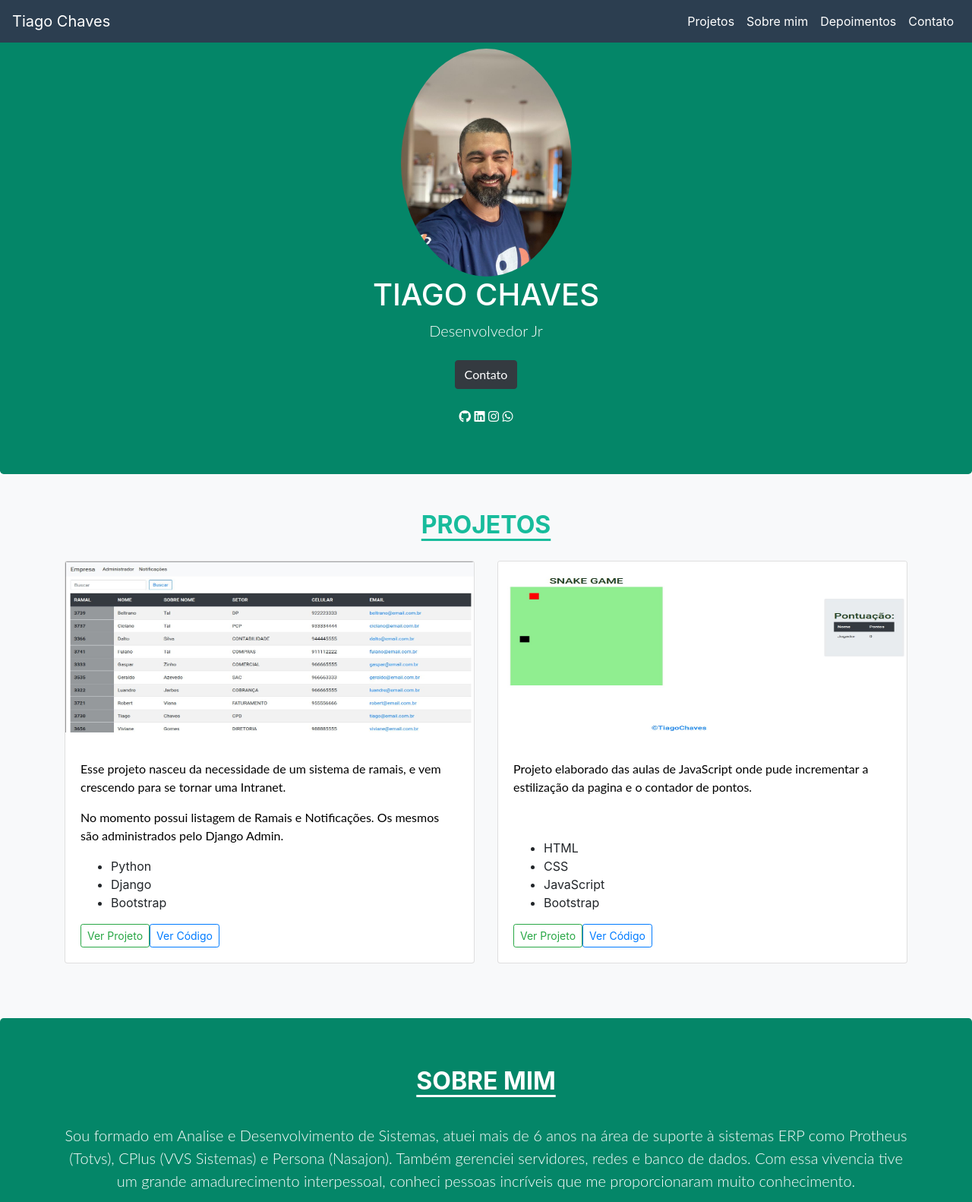
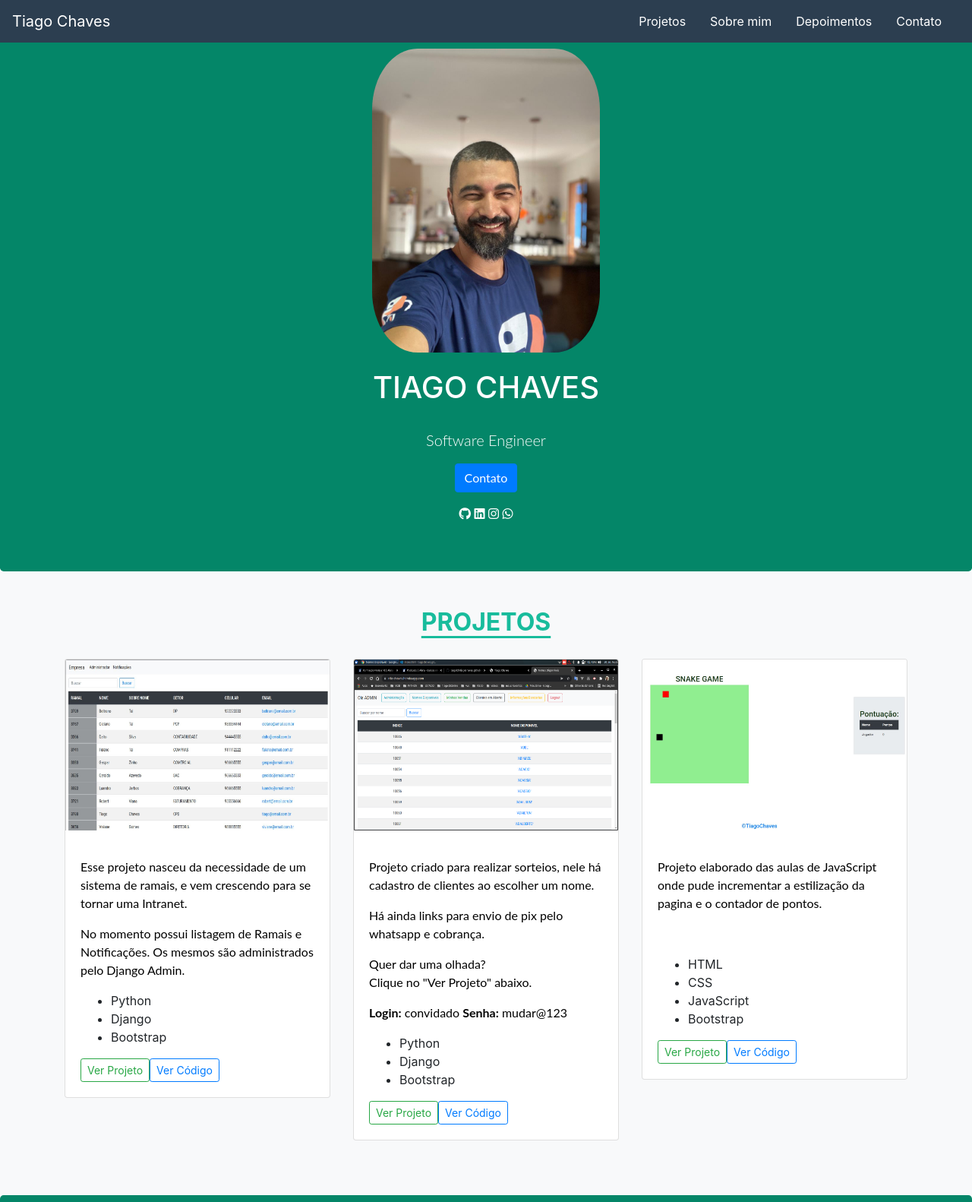
Before and after one commit to tiagolch/tiagochaves.github.io, a plain HTML site: page index.html in a window 1280 px wide. Shown: the top 1582 px of the page at 76% size. Drawn offline with nearby package versions, Linux system fonts and the light colour scheme.

Commit message:
Atulizado projeto e css

```diff
--- a/index.html
+++ b/index.html
@@ -1,4 +1,3 @@
-
 <!DOCTYPE html>
 <html lang="pt-BR">
 
@@ -7,8 +6,11 @@
     <meta name="viewport" content="width=device-width, initial-scale=1, shrink-to-fit=no">
     <meta http-equiv="X-UA-Compatible" content="ie=edge">
     <title>Tiago Chaves</title>
+
+
     <link rel="stylesheet" href="https://maxcdn.bootstrapcdn.com/bootstrap/4.0.0/css/bootstrap.min.css"
         integrity="sha384-Gn5384xqQ1aoWXA+058RXPxPg6fy4IWvTNh0E263XmFcJlSAwiGgFAW/dAiS6JXm" crossorigin="anonymous">
+    <link rel="stylesheet" href="./style.css">
     <script src="https://code.jquery.com/jquery-3.2.1.slim.min.js"
         integrity="sha384-KJ3o2DKtIkvYIK3UENzmM7KCkRr/rE9/Qpg6aAZGJwFDMVNA/GpGFF93hXpG5KkN" crossorigin="anonymous">
         </script>
@@ -20,71 +22,11 @@
         </script>
 
     <script src="https://kit.fontawesome.com/f0e17cbf2f.js" crossorigin="anonymous"></script>
-    <style>
-        p {
-            font-family: Lato, 'Helvetica Neue', Helvetica, Arial, sans-serif;
-        }
 
-        .foto-perfil {
-            height: 300px;
-            max-width: auto;
-            border-radius: 50%;
-        }
-
-        .icones {
-            padding-left: 5px;
-        }
-
-        .navbar {
-            background-color: transparent;
-        }
-
-        .titulosBrancos {
-            text-decoration: underline;
-            text-underline-position: under;
-            padding-bottom: 20px;
-            text-transform: uppercase;
-            font-weight: 700;
-            color: white;
-        }
-
-        .titulosVerdes {
-            text-decoration: underline;
-            text-underline-position: under;
-            padding-bottom: 20px;
-            text-transform: uppercase;
-            font-weight: 700;
-            color: #18bc9c
-        }
-
-        .paragrafoBrancos {
-            color: white !important;
-        }
-
-
-        .jumbotron {
-            margin-bottom: 0px;
-        }
-
-        html {
-            scroll-behavior: smooth;
-        }
-
-        p {
-            color: black !important;
-        }
-
-        .corPrimaria {
-            background-color: #048668;
-        }
-
-        .itemMenu {
-            color: white;
-        }
-    </style>
 </head>
 
 <body>
+    <header>
         <nav class="navbar navbar-expand-md navbar-light fixed-top" style="background-color:#2c3e50">
             <a class="navbar-brand" href="#" style=color:white>Tiago Chaves</a>
             <button class="navbar-toggler" type="button" data-toggle="collapse" data-target="#navbarsExample04"
@@ -112,20 +54,29 @@
                 </ul>
             </div>
         </nav>
+    </header>
 
+    <main>
         <section class="jumbotron text-center corPrimaria">
             <div class="container">
-            <img src="img/perfil.jpg" class="foto-perfil" alt="Responsive image">
-            <h1 class="jumbotron-heading" style="color:white;text-transform: uppercase;">Tiago Chaves</h1>
-            <p class="lead" style="color:white !important;">Desenvolvedor Jr
-            </p>
-            <p>
-                <a href="#contato" class="btn btn-dark my-2">Contato</a>
-            </p>
-            <a href="https://github.com/tiagolch" target="_blank"><i style="color:white" class="fab fa-github"></i></a>
-            <a href="https://www.linkedin.com/in/tiagolch/" target="_blank"><i style="color:white" class="fab fa-linkedin"></i></a>
-            <a href="https://www.instagram.com/tiagolch/" target="_blank"><i style="color:white" class="fab fa-instagram"></i></a>
-            <a href="https://api.whatsapp.com/send?phone=5521964612428&text=Falar%20comigo." target="_blank"><i style="color:white" class="fab fa-whatsapp"></i></a>
+                <img src="img/perfil.jpg" class="foto-perfil" alt="Foto de Perfil">
+                <h1 class="jumbotron-heading">Tiago Chaves</h1>
+                <p class="lead">Software Engineer</p>
+                <p><a href="#contato" class="btn btn-primary  " id="botao-contato">Contato</a></p>
+
+                <a href="https://github.com/tiagolch" target="_blank">
+                    <i style="color:white" class="fab fa-github"></i>
+                </a>
+                <a href="https://www.linkedin.com/in/tiagolch/" target="_blank">
+                    <i style="color:white" class="fab fa-linkedin"></i>
+                </a>
+                <a href="https://www.instagram.com/tiagolch/" target="_blank">
+                    <i style="color:white" class="fab fa-instagram"></i>
+                </a>
+                <a href="https://api.whatsapp.com/send?phone=5521964612428&text=Oi%20Tiago,%20vi%20sua%20pagina%20e%20gostaria%20de%20falar%20contigo.%20Tem%20um%20momento?"
+                    target="_blank">
+                    <i style="color:white" class="fab fa-whatsapp"></i>
+                </a>
 
             </div>
         </section>
@@ -134,7 +85,7 @@
             <div class="container">
                 <h2 class="text-center jumbotron-heading titulosVerdes">Projetos</h2>
                 <div class="row">
-                <div class="col-md-6">
+                    <div class="col-md-4">
                         <div class="card mb-4 box-shadow">
                             <img class="card-img-top"
                                 data-src="holder.js/100px225?theme=thumb&amp;bg=55595c&amp;fg=eceeef&amp;text=Thumbnail"
@@ -148,7 +99,9 @@
                                     se tornar uma Intranet.
                                 </p>
                                 <p>
-                                                    No momento possui listagem de Ramais e Notificações. Os mesmos são administrados pelo Django Admin.
+                                    No momento possui listagem de Ramais e Notificações. Os mesmos são administrados
+                                    pelo
+                                    Django Admin.
                                 </p>
                                 </p>
                                 <ul>
@@ -159,31 +112,74 @@
                                 <div class="d-flex justify-content-between align-items-center">
                                     <div class="btn-group">
                                         <a href="https://app-intranet.herokuapp.com" target="_blank">
-                                        <button type="button" class="btn btn-sm btn-outline-success">Ver Projeto</button>
+                                            <button type="button" class="btn btn-sm btn-outline-success">Ver
+                                                Projeto</button>
                                         </a>
                                         <a href="https://github.com/tiagolch/Intranet" target="_blank">
-                                        <button type="button" class="btn btn-sm btn-outline-primary">Ver Código</button>
+                                            <button type="button" class="btn btn-sm btn-outline-primary">Ver
+                                                Código</button>
                                         </a>
                                     </div>
                                 </div>
                             </div>
                         </div>
+                    </div>
 
-                </div>
-                <div class="col-md-6">
+                    <div class="col-md-4">
                         <div class="card mb-4 box-shadow">
                             <img class="card-img-top"
                                 data-src="holder.js/100px225?theme=thumb&amp;bg=55595c&amp;fg=eceeef&amp;text=Thumbnail"
-                            alt="Thumbnail [100%x225]" src="img/snake.jpg"
-                            data-holder-rendered="true"
+                                alt="Thumbnail [100%x225]" src="img/sorteio.png" data-holder-rendered="true"
                                 style="height: 225px; width: 100%;max-width: 100%; display: block;">
                             <div class="card-body">
                                 <p class="card-text">
                                 <p>
-                                                    Projeto elaborado das aulas de JavaScript onde pude incrementar a estilização da pagina e o contador de pontos.
+                                    Projeto criado para realizar sorteios, nele há cadastro de clientes ao escolher um
+                                    nome.
+                                </p>
+                                <p>
+                                    Há ainda links para envio de pix pelo whatsapp e cobrança.
+                                </p>
+                                <p>Quer dar uma olhada? <br>Clique no "Ver Projeto" abaixo.</p>
+                                <p><strong>Login:</strong> convidado <strong>Senha:</strong> mudar@123
+                                </p>
+                                <ul>
+                                    <li>Python</li>
+                                    <li>Django</li>
+                                    <li>Bootstrap</li>
+                                </ul>
+                                <div class="d-flex justify-content-between align-items-center">
+                                    <div class="btn-group">
+                                        <a href="https://app-intranet.herokuapp.com" target="_blank">
+                                            <button type="button" class="btn btn-sm btn-outline-success">Ver
+                                                Projeto</button>
+                                        </a>
+                                        <a href="https://github.com/tiagolch/Intranet" target="_blank">
+                                            <button type="button" class="btn btn-sm btn-outline-primary">Ver
+                                                Código</button>
+                                        </a>
+                                    </div>
+                                </div>
+                            </div>
+                        </div>
+                    </div>
+
+                    <div class="col-md-4">
+                        <div class="card mb-4 box-shadow">
+                            <img class="card-img-top"
+                                data-src="holder.js/100px225?theme=thumb&amp;bg=55595c&amp;fg=eceeef&amp;text=Thumbnail"
+                                alt="Thumbnail [100%x225]" src="img/snake.jpg" data-holder-rendered="true"
+                                style="height: 225px; width: 100%;max-width: 100%; display: block;">
+                            <div class="card-body">
+                                <p class="card-text">
+                                <p>
+                                    Projeto elaborado das aulas de JavaScript onde pude incrementar a estilização da
+                                    pagina
+                                    e o contador de pontos.
                                 </p>
                                 </p>
-                            <br><p></p>
+                                <br>
+                                <p></p>
                                 <ul>
                                     <li>HTML</li>
                                     <li>CSS</li>
@@ -193,10 +189,12 @@
                                 <div class="d-flex justify-content-between align-items-center">
                                     <div class="btn-group">
                                         <a href="https://tiagolch.github.io/Snake_Game.git.io/" target="_blank">
-                                        <button type="button" class="btn btn-sm btn-outline-success">Ver Projeto</button>
+                                            <button type="button" class="btn btn-sm btn-outline-success">Ver
+                                                Projeto</button>
                                         </a>
                                         <a href="https://github.com/tiagolch/Snake_Game.git.io" target="_blank">
-                                        <button type="button" class="btn btn-sm btn-outline-primary">Ver Código</button>
+                                            <button type="button" class="btn btn-sm btn-outline-primary">Ver
+                                                Código</button>
                                         </a>
                                     </div>
                                 </div>
@@ -211,16 +209,26 @@
             <div class="container">
                 <h2 class="jumbotron-heading titulosBrancos">Sobre mim</h2>
                 <p class="lead paragrafoBrancos">
-                    <p class="lead paragrafoBrancos">Sou formado em Analise e Desenvolvimento de Sistemas, atuei mais de 6 anos na área de suporte à sistemas ERP como Protheus (Totvs), CPlus (VVS       Sistemas) e Persona (Nasajon). Também gerenciei servidores, redes e banco de dados. Com essa vivencia tive um grande amadurecimento interpessoal, conheci pessoas incríveis que me proporcionaram muito conhecimento.
+                <p class="lead paragrafoBrancos">Sou formado em Analise e Desenvolvimento de Sistemas, atuei mais de 6
+                    anos
+                    na área de suporte à sistemas ERP como Protheus (Totvs), CPlus (VVS Sistemas) e Persona (Nasajon).
+                    Também gerenciei servidores, redes e banco de dados. Com essa vivencia tive um grande amadurecimento
+                    interpessoal, conheci pessoas incríveis que me proporcionaram muito conhecimento.
 
-                    <p class="lead paragrafoBrancos">Hoje atuo como desenvolvedor fullstack. Tenho como principal linguagem Python e seu Framework Django.
-                       Possuo conhecimentos ainda em PHP, Laravel, Flask, Delphi, Java, Git, Github, BitBucket, JavaScript, SQL, Vue, HTML, CSS, Bootstrap e Docker.
+                <p class="lead paragrafoBrancos">Hoje atuo como desenvolvedor fullstack. Tenho como principal linguagem
+                    Python e seu Framework Django.
+                    Possuo conhecimentos ainda em PHP, Laravel, Flask, Delphi, Java, Git, Github, BitBucket, JavaScript,
+                    SQL, Vue, HTML, CSS, Bootstrap e Docker.
 
                     Estou estudando TDD, DDD e procurando praticar os conhecimento adquiridos de Clean Code.
 
-                    <p class="lead paragrafoBrancos">Meu objetivo é sempre somar contribuindo na área da tecnologia com soluções sustentáveis.
+                <p class="lead paragrafoBrancos">Meu objetivo é sempre somar contribuindo na área da tecnologia com
+                    soluções
+                    sustentáveis.
 
-                    <p class="lead paragrafoBrancos">Fora a área de tecnologia gosto muito de jogar xadrez. Que tal uma partida?</p>
+                <p class="lead paragrafoBrancos">Fora a área de tecnologia gosto muito de jogar xadrez. Que tal uma
+                    partida?
+                </p>
             </div>
         </section>
 
@@ -232,29 +240,36 @@
                         <p class="mb-0">
                             Excelente profissional! Focado nas demandas/prazos e trabalha muito bem em equipe.
                         </p>
-                    <footer class="blockquote-footer">Thomas Fonseca <cite title="Source Title">| Diretor de Tecnologia e Consultoria | Nezo Educacional, Assessoria e Consultoria</cite>
+                        <footer class="blockquote-footer">Thomas Fonseca <cite title="Source Title">| Diretor de
+                                Tecnologia
+                                e Consultoria | Nezo Educacional, Assessoria e Consultoria</cite>
                         </footer>
                     </blockquote>
                     <blockquote class="blockquote text-center">
                         <p class="mb-0">
-                        Tive oportunidade de trabalhar com o Thiago, profissional dedicado e sempre antenado nas novidades da tecnologia.
+                            Tive oportunidade de trabalhar com o Thiago, profissional dedicado e sempre antenado nas
+                            novidades da tecnologia.
                             Boas ideias, boas atitudes, recomendo...
                         </p>
-                    <footer class="blockquote-footer">Murilo Filho <cite title="Source Title">| Desenvolvedor de software .Net Pleno | ESX | Globo</cite>
+                        <footer class="blockquote-footer">Murilo Filho <cite title="Source Title">| Desenvolvedor de
+                                software .Net Pleno | ESX | Globo</cite>
                         </footer>
                     </blockquote>
                     <blockquote class="blockquote text-center">
                         <p class="mb-0">
-                    	Excelente profissional, trabalhamos juntos na Art-latex. Dedicado, sempre buscando conhecimento.
+                            Excelente profissional, trabalhamos juntos na Art-latex. Dedicado, sempre buscando
+                            conhecimento.
                         </p>
-                    <footer class="blockquote-footer">Phellipe Furtado <cite title="Source Title">| Supervisor de TI</cite>
+                        <footer class="blockquote-footer">Phellipe Furtado <cite title="Source Title">| Supervisor de
+                                TI</cite>
                         </footer>
                     </blockquote>
                     <blockquote class="blockquote text-center">
                         <p class="mb-0">
                             Um ótimo profissional, centrado nas atividades e sempre disposto para ajudar.
                         </p>
-                    <footer class="blockquote-footer">Cristian Patrick Camargo Paes <cite title="Source Title">| Analista de Sistemas</cite>
+                        <footer class="blockquote-footer">Cristian Patrick Camargo Paes <cite title="Source Title">|
+                                Analista de Sistemas</cite>
                         </footer>
                     </blockquote>
                 </div>
@@ -266,13 +281,16 @@
                 <div class="container-fluid">
                     <h3 style="padding-top:90px;" class="text-center titulosBrancos">Disponível para oportunidades</h3>
                     <h4 style="padding-bottom:90px;margin-bottom: 0px;" class="text-center">
-                    <a href="mailto:tiagodevch@gmail.com" style="color:rgb(7, 25, 59);">tiagolch@hotmail.com</a></h4>
+                        <a href="mailto:tiagodevch@gmail.com" style="color:rgb(7, 25, 59);">tiagodevch@gmail.com</a>
+                    </h4>
                 </div>
             </div>
         </section>
+    </main>
 
     <footer class="text-center" style="background-color:#2c3e50;padding:0px; margin:0px">
-        <p style="margin:0px;padding-top:15px;padding-bottom:15px;color:white !important">Desenvolvido por <strong>Tiago Chaves</strong>
+        <p style="margin:0px;padding-top:15px;padding-bottom:15px;color:white !important">Desenvolvido por <strong>Tiago
+                Chaves</strong>
         </p>
     </footer>
 
--- /dev/null
+++ b/style.css
@@ -0,0 +1,95 @@
+main h1 {
+    color:white;
+    text-transform: uppercase;
+    padding: 2%;
+}
+
+.lead {
+    color:white !important;
+}
+
+#botao-contato {
+    /* transform: scale(1.5); */
+    transition: 1s
+}
+
+#botao-contato:hover {
+    transform: scale(1.5);
+    /* transition-duration: 2s; */
+    /* transition-property: margin-right, color; */
+}
+
+header li {
+    padding-right: 1em;
+}
+
+header li:hover {
+    transform: scale(1.5);
+    transition-duration: 1s, 1s;
+}
+
+p {
+    font-family: Lato, 'Helvetica Neue', Helvetica, Arial, sans-serif;
+    color: black !important;
+}
+
+.foto-perfil {
+    height: 400px;
+    max-width: auto;
+    border-radius: 20%;
+}
+
+.mb-0, p {
+    color: black;
+}
+
+section, footer {
+    padding-bottom: 3%;
+}
+
+.icones {
+    padding-left: 5px;
+}
+
+.navbar {
+    background-color: transparent;
+}
+
+.titulosBrancos {
+    text-decoration: underline;
+    text-underline-position: under;
+    padding-bottom: 20px;
+    text-transform: uppercase;
+    font-weight: 700;
+    color: white;
+}
+
+.titulosVerdes {
+    text-decoration: underline;
+    text-underline-position: under;
+    padding-bottom: 20px;
+    text-transform: uppercase;
+    font-weight: 700;
+    color: #18bc9c
+}
+
+.paragrafoBrancos {
+    color: white !important;
+}
+
+
+.jumbotron {
+    margin-bottom: 0px;
+}
+
+html {
+    scroll-behavior: smooth;
+}
+
+.corPrimaria {
+    background-color: #048668;
+}
+
+.itemMenu {
+    color: white;
+}
```
Also changed, not shown: img/sorteio.png (added). Lines whose indentation alone changed are shown as unchanged.
